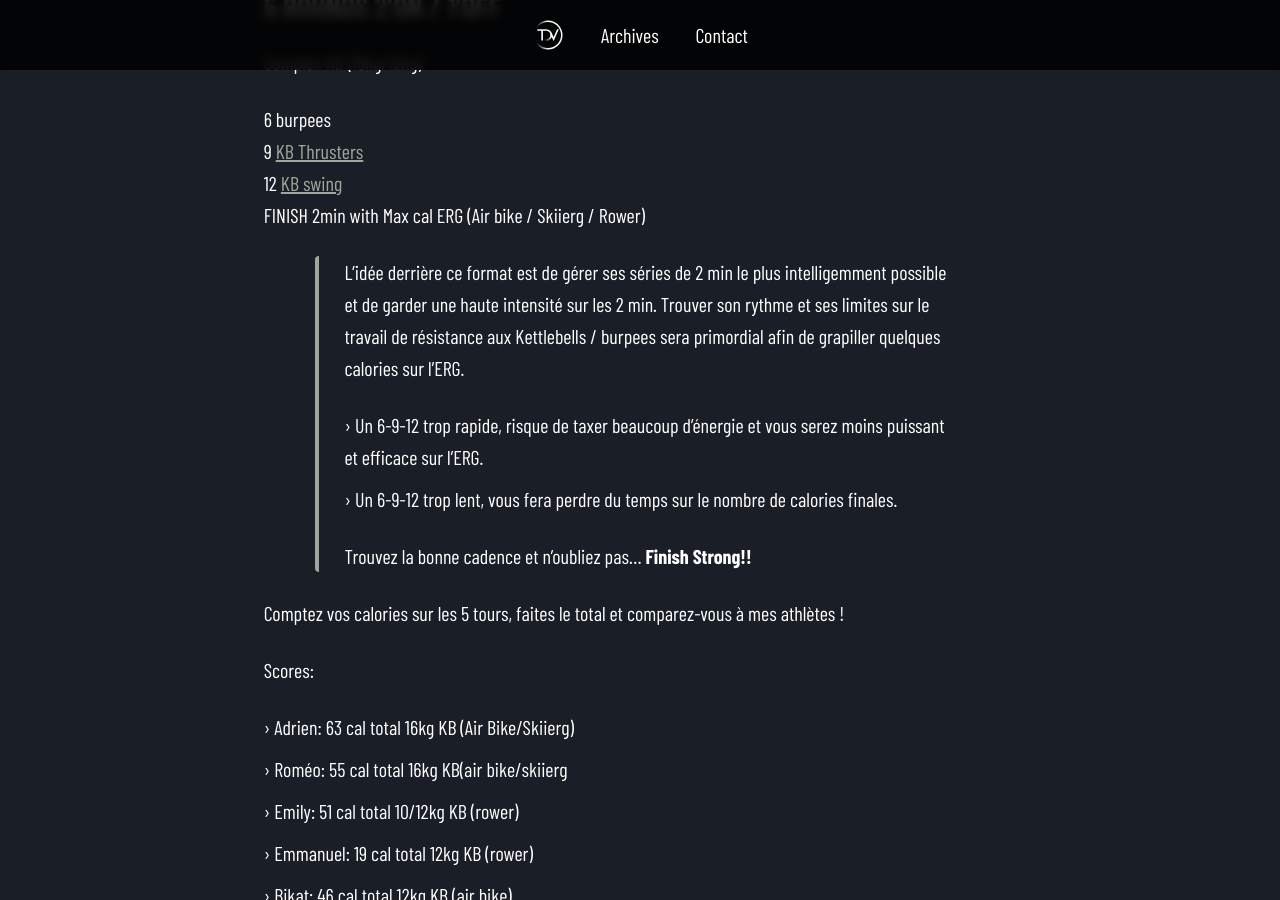
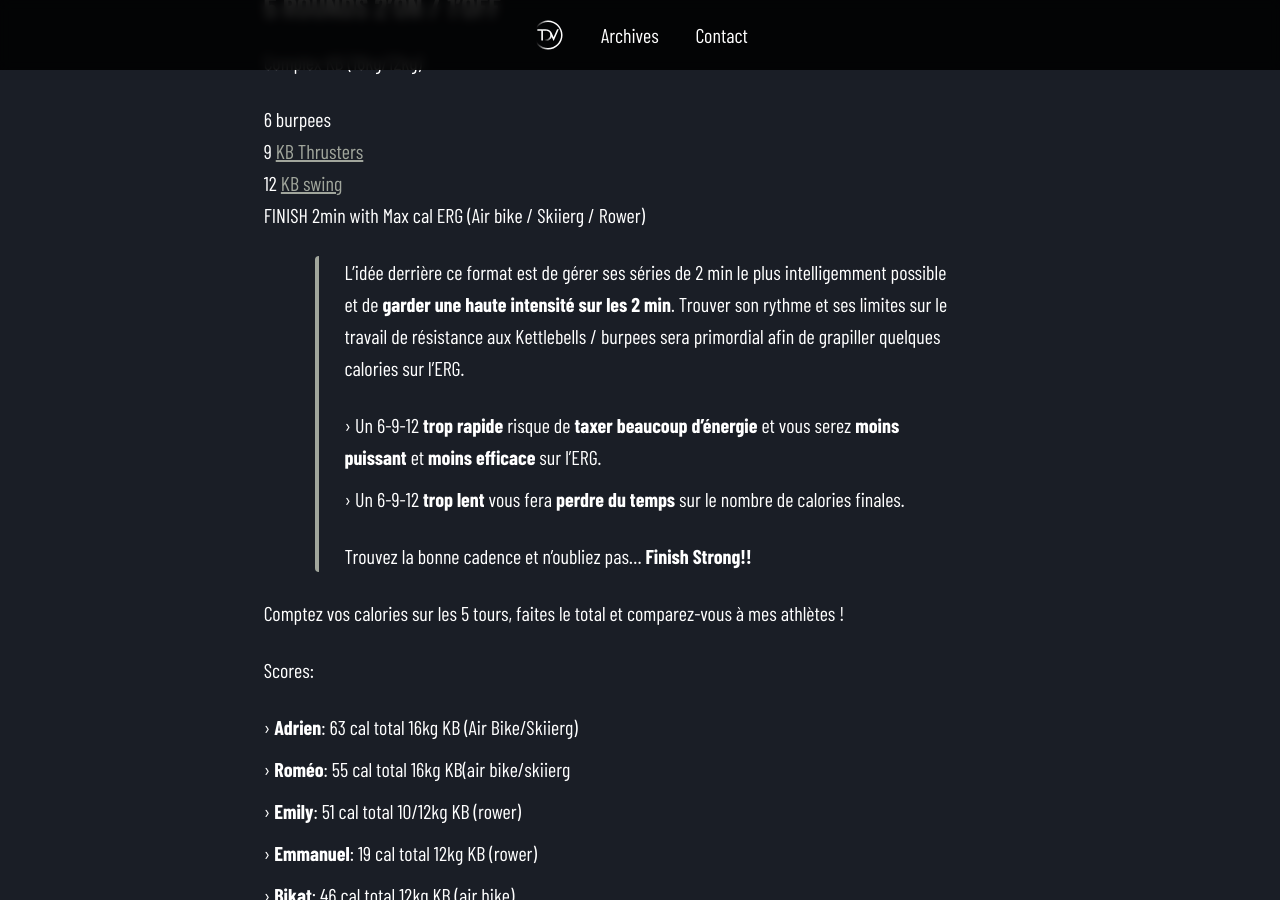
Before and after one commit to odevillardi/tdv, a Jekyll site: the page built from _posts/2022-12-28-01-finish-strong.md, in a window 1280 px wide and 900 px high, scrolled down 1520 px. Built offline with Jekyll 4.4.1, drawn with Linux system fonts in a browser that asks for light colours; a script that is not in the unit is left out; some of the changed text lies outside the part shown.

Commit message:
Update Journal “2022-12-28-01-finish-strong”

```diff
--- a/_posts/2022-12-28-01-finish-strong.md
+++ b/_posts/2022-12-28-01-finish-strong.md
@@ -25,10 +25,10 @@ Complex KB (16kg/12kg)
 12 [KB swing](https://www.youtube.com/watch?v=KkYOW3jDhoM) \
 FINISH 2min with Max cal ERG (Air bike / Skiierg / Rower)
 
-> L'idée derrière ce format est de gérer ses séries de 2 min le plus intelligemment possible et de garder une haute intensité sur les 2 min. Trouver son rythme et ses limites sur le travail de résistance aux Kettlebells / burpees sera primordial afin de grapiller quelques calories sur l'ERG.
+> L'idée derrière ce format est de gérer ses séries de 2 min le plus intelligemment possible et de **garder une haute intensité sur les 2 min**. Trouver son rythme et ses limites sur le travail de résistance aux Kettlebells / burpees sera primordial afin de grapiller quelques calories sur l'ERG.
 >
-> * Un 6-9-12 trop rapide, risque de taxer beaucoup d'énergie et vous serez moins puissant et efficace sur l'ERG.
-> * Un 6-9-12 trop lent, vous fera perdre du temps sur le nombre de calories finales.
+> * Un 6-9-12 **trop rapide** risque de **taxer beaucoup d'énergie** et vous serez **moins puissant** et **moins efficace** sur l'ERG.
+> * Un 6-9-12 **trop lent** vous fera **perdre du temps** sur le nombre de calories finales.
 >
 > Trouvez la bonne cadence et n'oubliez pas… **Finish Strong!!**
 
@@ -36,8 +36,8 @@ Comptez vos calories sur les 5 tours, faites le total et comparez-vous à mes at
 
 Scores:
 
-* Adrien: 63 cal total 16kg KB (Air Bike/Skiierg)
-* Roméo: 55 cal total 16kg KB(air bike/skiierg
-* Emily: 51 cal total 10/12kg KB (rower)
-* Emmanuel: 19 cal total 12kg KB (rower)
-* Bikat: 46 cal total 12kg KB (air bike)
+* **Adrien**: 63 cal total 16kg KB (Air Bike/Skiierg)
+* **Roméo**: 55 cal total 16kg KB(air bike/skiierg
+* **Emily**: 51 cal total 10/12kg KB (rower)
+* **Emmanuel**: 19 cal total 12kg KB (rower)
+* **Bikat**: 46 cal total 12kg KB (air bike)
```
